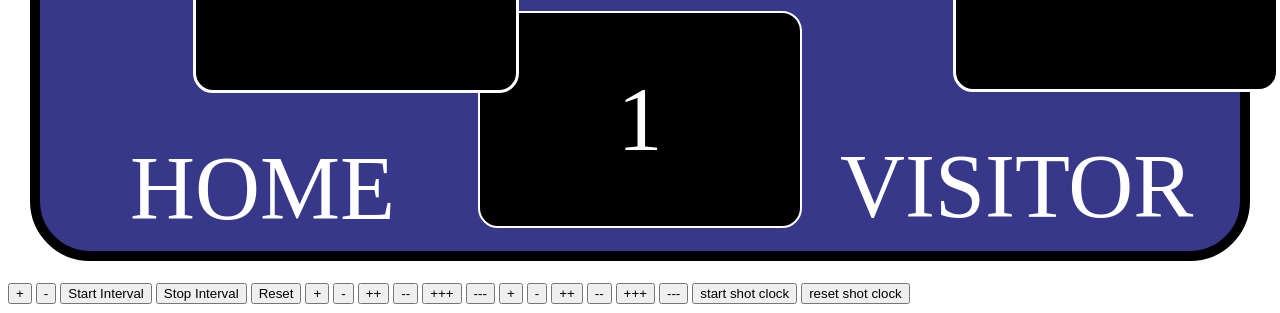
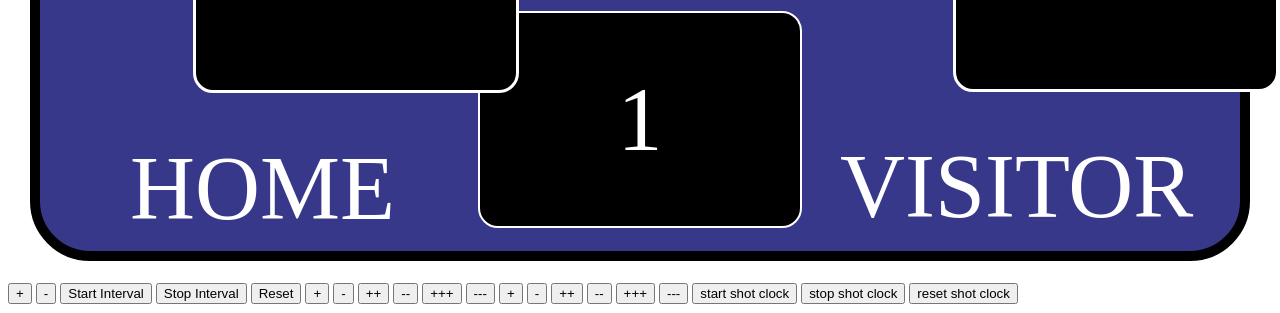
Before and after one commit to N4t4sh4-Lee/js-assignments, a plain HTML site: page scoreboard/index.html in a window 1280 px wide. Shown: the part 487-800 px from the top of the page. Drawn offline with Linux system fonts and the light colour scheme.

Commit message:
added stop shot clock button

```diff
--- a/scoreboard/index.html
+++ b/scoreboard/index.html
@@ -56,6 +56,7 @@
         <button onclick = "subscore33()">---</button>
 
         <button onclick = "shotclock()">start shot clock</button>
+        <button onclick = "stopshotclock()">stop shot clock</button>
         <button onclick = "resetshotclock()">reset shot clock</button>
     </div>
 </body>
--- a/scoreboard/scoreboard.js
+++ b/scoreboard/scoreboard.js
@@ -150,6 +150,10 @@ function resetshotclock() {
     document.querySelector(".shotclock").innerText = sec1
 }
 
+function stopshotclock() {
+    clearInterval(numInterval1)
+}
+
 function subsec() {
     sec1--
     if (sec1 > 0) {
```
Also changed, not shown: 1 other file.
